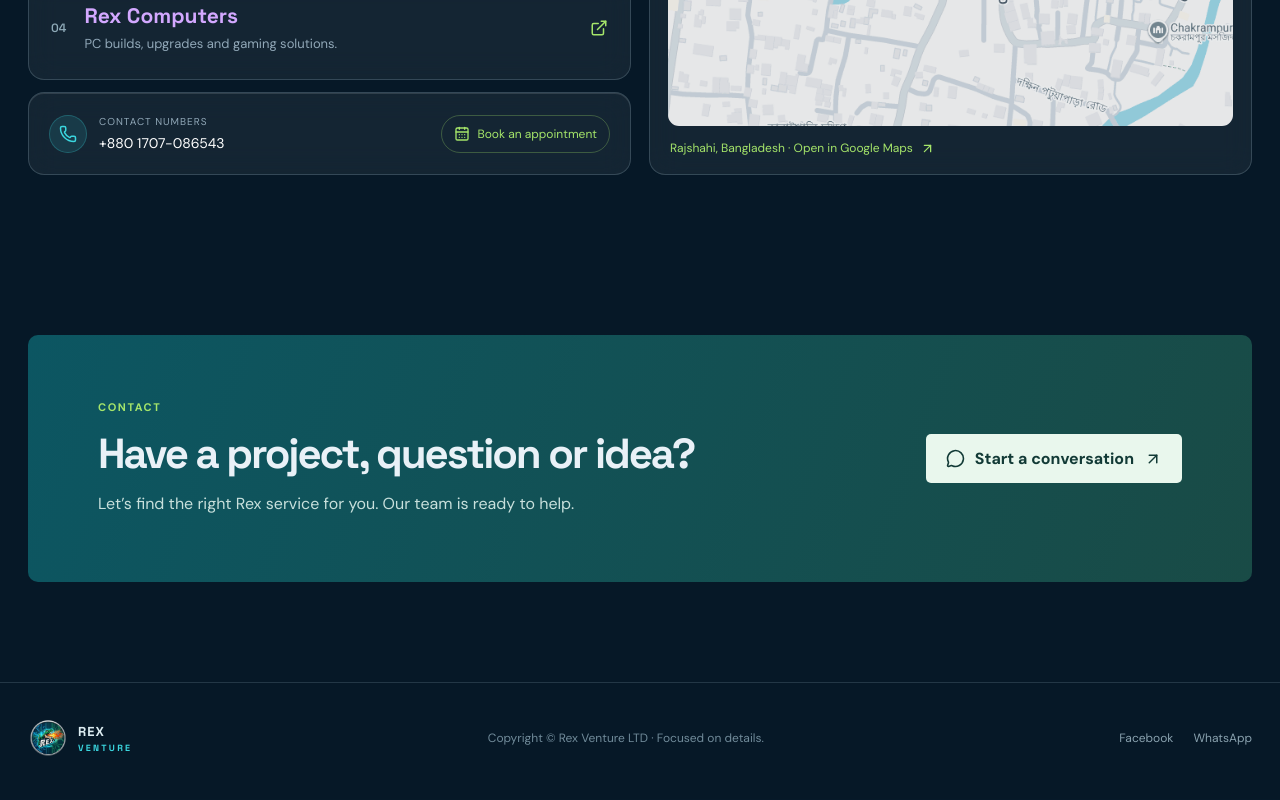
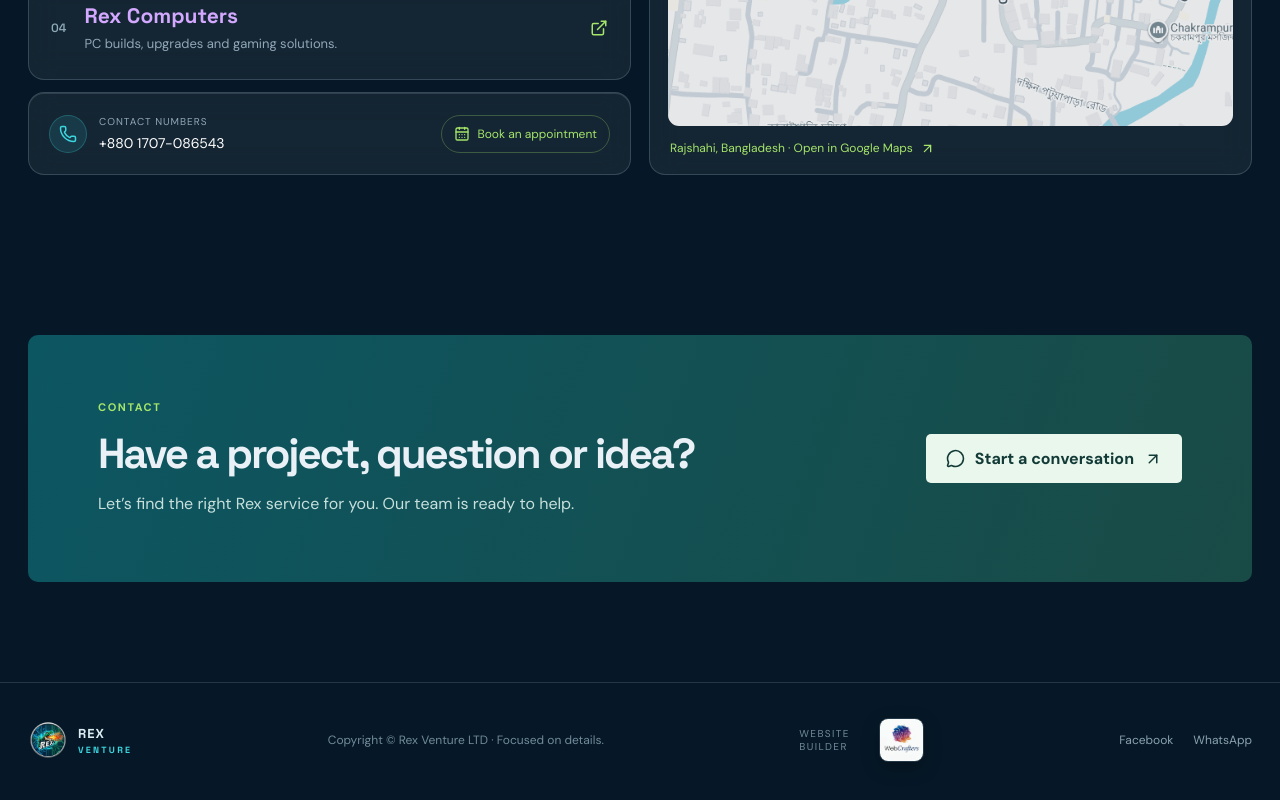
Before and after one commit to Fahad4654/rexventureltd, a React (Vite) app: page / in a window 1280 px wide. Shown: the part 3325-4125 px from the top of the page. Built offline with nearby package versions, Linux system fonts and the light colour scheme.

Commit message:
Add WebCrafters website builder credit to footer

```diff
--- a/src/App.tsx
+++ b/src/App.tsx
@@ -18,7 +18,7 @@ const copy: Record<Language, Copy> = {
     learn: 'Learn more', whyEyebrow: 'The Rex difference', whyTitle: 'Built on trust. Designed for the future.', whyText: 'We bring energy, attention to detail and local understanding to every service we offer.',
     reason1: 'People-first service', reason1Text: 'We listen carefully, explain clearly and stay close after the sale.', reason2: 'Practical innovation', reason2Text: 'Better tools and smarter systems that make daily life easier.', reason3: 'Always dependable', reason3Text: 'Consistency matters. We show up when it matters most.',
     placesEyebrow: 'Visit the places', placesTitle: 'Find the Rex service that fits your world.', placesText: 'Explore our connected ventures and choose the right team for your next need.', visit: 'Visit website', contactNumbers: 'Contact numbers', appointment: 'Book an appointment', mapTitle: 'Our service area', mapText: 'Rajshahi, Bangladesh · Open in Google Maps', contactForm: 'Open contact form',
-    ctaTitle: 'Have a project, question or idea?', ctaText: 'Let’s find the right Rex service for you. Our team is ready to help.', ctaButton: 'Start a conversation', footer: 'Copyright © Rex Venture LTD · Focused on details.'
+    ctaTitle: 'Have a project, question or idea?', ctaText: 'Let’s find the right Rex service for you. Our team is ready to help.', ctaButton: 'Start a conversation', footer: 'Copyright © Rex Venture LTD · Focused on details.', builder: 'Website builder'
   },
   bn: {
     navHome: 'হোম', navServices: 'সেবাসমূহ', navAbout: 'আমাদের সম্পর্কে', navContact: 'যোগাযোগ', language: 'English',
@@ -33,7 +33,7 @@ const copy: Record<Language, Copy> = {
     learn: 'বিস্তারিত দেখুন', whyEyebrow: 'রেক্সের বিশেষত্ব', whyTitle: 'বিশ্বাসের উপর তৈরি। ভবিষ্যতের জন্য প্রস্তুত।', whyText: 'আমাদের প্রতিটি সেবায় থাকে উদ্যম, খুঁটিনাটিতে মনোযোগ এবং স্থানীয় অভিজ্ঞতা।',
     reason1: 'মানুষকে অগ্রাধিকার', reason1Text: 'মনোযোগ দিয়ে শুনি, সহজভাবে বুঝিয়ে বলি এবং সেবার পরেও পাশে থাকি।', reason2: 'ব্যবহারিক উদ্ভাবন', reason2Text: 'দৈনন্দিন জীবন সহজ করতে উন্নত টুল ও স্মার্ট সিস্টেম।', reason3: 'সবসময় নির্ভরযোগ্য', reason3Text: 'ধারাবাহিকতাই গুরুত্বপূর্ণ। প্রয়োজনের সময় আমরা পাশে থাকি।',
     placesEyebrow: 'সেবার ঠিকানা', placesTitle: 'আপনার প্রয়োজনের জন্য সঠিক রেক্স সেবা খুঁজুন।', placesText: 'আমাদের সংযুক্ত উদ্যোগগুলো দেখুন এবং আপনার পরবর্তী প্রয়োজনের জন্য সঠিক টিম বেছে নিন।', visit: 'ওয়েবসাইট দেখুন', contactNumbers: 'যোগাযোগের নম্বর', appointment: 'অ্যাপয়েন্টমেন্ট নিন', mapTitle: 'আমাদের সেবার এলাকা', mapText: 'রাজশাহী, বাংলাদেশ · গুগল ম্যাপে দেখুন', contactForm: 'যোগাযোগ ফর্ম খুলুন',
-    ctaTitle: 'আপনার কোনো প্রজেক্ট, প্রশ্ন বা আইডিয়া আছে?', ctaText: 'আপনার জন্য সঠিক রেক্স সেবা খুঁজে নিতে আমাদের সাথে কথা বলুন।', ctaButton: 'কথা শুরু করুন', footer: 'কপিরাইট © রেক্স ভেঞ্চার লিমিটেড · খুঁটিনাটিতে মনোযোগী।'
+    ctaTitle: 'আপনার কোনো প্রজেক্ট, প্রশ্ন বা আইডিয়া আছে?', ctaText: 'আপনার জন্য সঠিক রেক্স সেবা খুঁজে নিতে আমাদের সাথে কথা বলুন।', ctaButton: 'কথা শুরু করুন', footer: 'কপিরাইট © রেক্স ভেঞ্চার লিমিটেড · খুঁটিনাটিতে মনোযোগী।', builder: 'ওয়েবসাইট বিল্ডার'
   }
 }
 
@@ -94,6 +94,6 @@ export default function App() {
       <section className="difference section" id="about"><div className="difference-mark"><img src="/assets/rex-logo.png" alt="" /></div><div className="difference-copy"><p className="eyebrow">{t.whyEyebrow}</p><h2>{t.whyTitle}</h2><p className="lead">{t.whyText}</p><div className="reasons"><div><span>01</span><h3>{t.reason1}</h3><p>{t.reason1Text}</p></div><div><span>02</span><h3>{t.reason2}</h3><p>{t.reason2Text}</p></div><div><span>03</span><h3>{t.reason3}</h3><p>{t.reason3Text}</p></div></div></div></section>
       <section className="places section" id="places"><div className="section-heading"><div><p className="eyebrow">{t.placesEyebrow}</p><h2>{t.placesTitle}</h2></div><p>{t.placesText}</p></div><div className="places-layout"><div className="place-list">{places.map((place, index) => <a className={`place-card ${place.color}`} href={`/${place.slug}`} onClick={(event) => { event.preventDefault(); openPage(place.slug) }} key={place.name}><span className="place-number">0{index + 1}</span><div><h3>{place.name}</h3><p>{place.detail}</p></div><ExternalLink size={18} /></a>)}<div className="contact-numbers"><div><span className="contact-icon"><Phone size={18} /></span><div><small>{t.contactNumbers}</small><a href="tel:+8801707086543">+880 1707-086543</a></div></div><a className="mini-button" href="https://wa.me/8801707086543" target="_blank" rel="noreferrer"><CalendarDays size={16} /> {t.appointment}</a></div></div><div className="map-card"><div className="map-heading"><span className="contact-icon"><MapPin size={18} /></span><div><h3>{t.mapTitle}</h3><p>{t.mapText}</p></div></div><img className="map-image" src="/assets/service-map.png" alt={t.mapTitle} /><a className="map-link" href="https://www.google.com/maps/search/?api=1&query=24.412185,88.9963" target="_blank" rel="noreferrer">{t.mapText} <ArrowUpRight size={15} /></a></div></div></section>
       <section className="contact section" id="contact"><div><p className="eyebrow">{t.navContact}</p><h2>{t.ctaTitle}</h2><p>{t.ctaText}</p></div><a className="button light" href="https://wa.me/8801707086543" target="_blank" rel="noreferrer"><MessageCircle size={19} /> {t.ctaButton} <ArrowUpRight size={18} /></a></section>
-    </main> : <ServicePage lang={lang} slug={page} onHome={() => openPage('home')} />}<footer><a className="brand" href="/" onClick={(event) => { event.preventDefault(); openPage('home') }}><img src="/assets/rex-logo.png" alt="Rex" /><span>REX<span>VENTURE</span></span></a><p>{t.footer}</p><div className="footer-links"><a href="https://www.facebook.com/share/p/1BU5gVV3mZ/" target="_blank" rel="noreferrer">Facebook</a><a href="https://wa.me/8801707086543" target="_blank" rel="noreferrer">WhatsApp</a></div></footer>
+    </main> : <ServicePage lang={lang} slug={page} onHome={() => openPage('home')} />}<footer><a className="brand" href="/" onClick={(event) => { event.preventDefault(); openPage('home') }}><img src="/assets/rex-logo.png" alt="Rex" /><span>REX<span>VENTURE</span></span></a><p>{t.footer}</p><div className="builder-credit"><small>{t.builder}</small><img src="/assets/weccrafter.jpg" alt="WebCrafters" /></div><div className="footer-links"><a href="https://www.facebook.com/share/p/1BU5gVV3mZ/" target="_blank" rel="noreferrer">Facebook</a><a href="https://wa.me/8801707086543" target="_blank" rel="noreferrer">WhatsApp</a></div></footer>
   </div>
 }
--- a/src/styles.css
+++ b/src/styles.css
@@ -58,3 +58,10 @@
 
 .header .brand{gap:12px;font-size:16px}.header .brand img{width:50px;height:50px}.header .brand span span{font-size:10px}
 @media(max-width:640px){.header{height:82px}.header .brand img{width:50px;height:50px}.header .brand{font-size:16px}.nav{top:78px}}
+
+/* Website builder credit in the footer. */
+.builder-credit{display:flex;align-items:center;gap:10px}
+.builder-credit small{font-size:10px;letter-spacing:.14em;text-transform:uppercase;color:#718b9a;max-width:70px;line-height:1.35}
+.bangla .builder-credit small{letter-spacing:.03em;text-transform:none;font-size:11px}
+.builder-credit img{height:44px;width:auto;border-radius:9px;border:1px solid var(--line);box-shadow:0 6px 18px rgba(0,0,0,.28)}
+@media(max-width:640px){.builder-credit small{max-width:none}}
```
Also changed, not shown: public/assets/weccrafter.jpg (added).
